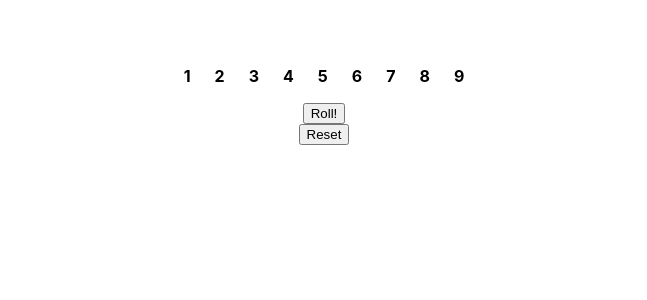
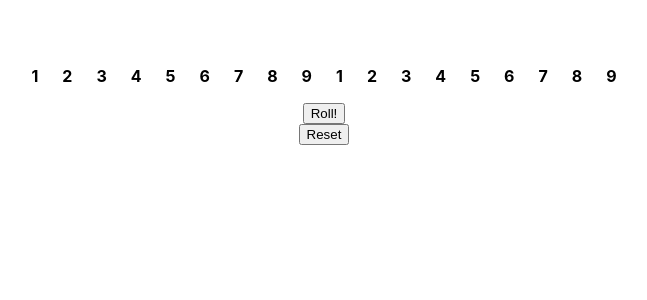
Before and after one commit to scott56gps/shut-the-box, a React (Create React App) app: page / in a window 1280 px wide. Shown: the top 300 px of the page, without its empty margins (316-963 px from the left). Built offline with nearby package versions, Linux system fonts and the light colour scheme; the HTML template or start-up script is replaced by a standard one.

Commit message:
Added mouse enter event handlers to add margin to choices

```diff
--- a/src/views/GameView.jsx
+++ b/src/views/GameView.jsx
@@ -13,6 +13,15 @@ const initialPegs = [
   { isAvailable: true, choiceColor: 'none', number: 7, },
   { isAvailable: true, choiceColor: 'none', number: 8, },
   { isAvailable: true, choiceColor: 'none', number: 9, },
+  { isAvailable: true, choiceColor: 'none', margin: 0, number: 1, },
+  { isAvailable: true, choiceColor: 'none', margin: 0, number: 2, },
+  { isAvailable: true, choiceColor: 'none', margin: 0, number: 3, },
+  { isAvailable: true, choiceColor: 'none', margin: 0, number: 4, },
+  { isAvailable: true, choiceColor: 'none', margin: 0, number: 5, },
+  { isAvailable: true, choiceColor: 'none', margin: 0, number: 6, },
+  { isAvailable: true, choiceColor: 'none', margin: 0, number: 7, },
+  { isAvailable: true, choiceColor: 'none', margin: 0, number: 8, },
+  { isAvailable: true, choiceColor: 'none', margin: 0, number: 9, },
 ];
 
 const GameView = () => {
@@ -28,6 +37,40 @@ const GameView = () => {
     setColors(colors.filter((color) => color !== generatedColor));
     return generatedColor;
   }, [colors]);
+
+  const handleOnMouseEnter = (peg) => {
+    if (roll && peg.choiceColor !== 'none') {
+      console.log("PEG", peg.number)
+      // We want the current peg to have margin
+      peg.margin = '16px';
+
+      // AND its match
+      if (roll.total !== peg.number) {
+        // There is a match to find
+        const pegDifference = roll.total - peg.number - 1;
+        const pegMatch = pegs[pegDifference];
+
+        // If the numbers are 1 away from each other, make the space half as wide
+        pegMatch.margin = pegDifference === 1 ? peg.number > pegMatch.number ? '4px 0 8px' : '8px 0 4px' : '16px';
+
+        console.log("PEG MATCH:", pegMatch.number);
+
+        setPegs(pegs.map((statePeg) => statePeg.number === peg.number ? peg :
+                         statePeg.number === pegMatch.number ? pegMatch : statePeg));
+      } else {
+        setPegs(pegs.map((statePeg) => statePeg.number === peg.number ? peg : statePeg));
+      }
+    }
+  };
+
+  const handleOnMouseLeave = () => {
+    if (pegs) {
+      setPegs(pegs.map((peg) => {
+        peg.margin = '0';
+        return peg;
+      }))
+    }
+  };
 
   const handleRoll = useCallback(() => {
     const firstDie = rollDice(1, 6);
@@ -95,8 +138,10 @@ const GameView = () => {
           {pegs.map((peg, i) => (
             <span
               className={`peg ${peg.isAvailable ? '' : 'selected'}`}
-              style={{ backgroundColor: peg.choiceColor }}
+              style={{ backgroundColor: peg.choiceColor, margin: '0 ' + peg.margin }}
               key={i}
+              onMouseEnter={() => handleOnMouseEnter(peg)}
+              onMouseLeave={handleOnMouseLeave}
             >
               {peg.number}
             </span>
```
